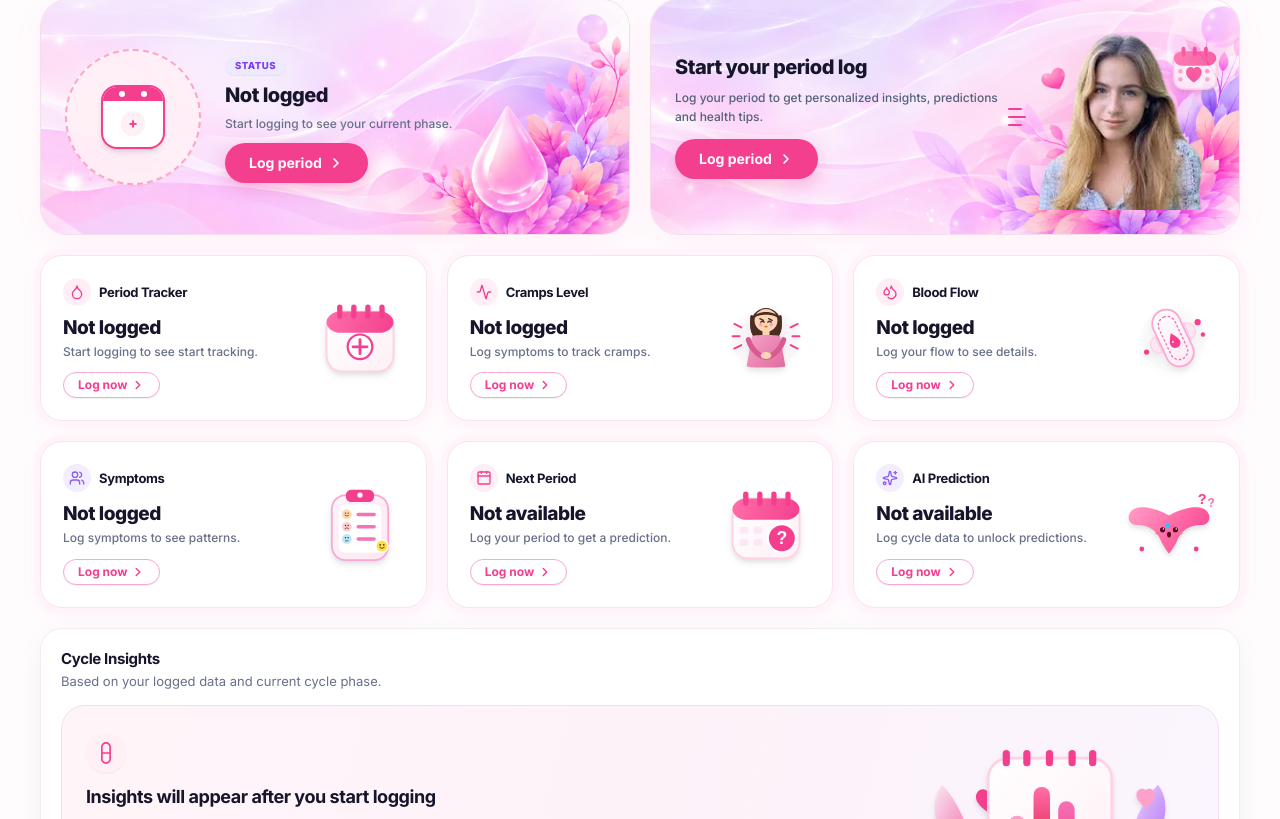
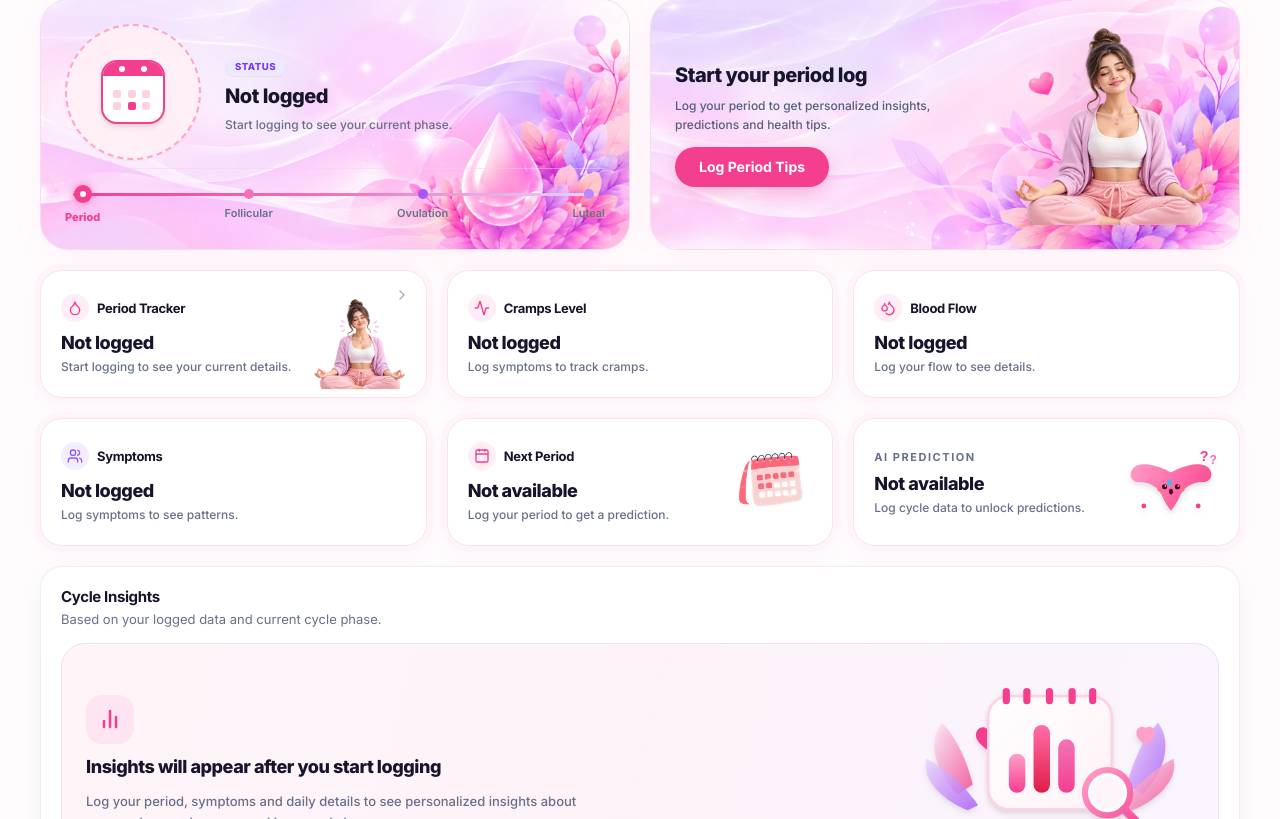
Before and after one commit to Shabithasureshkumar/menstruation, a React (Vite) app: page / in a window 1280 px wide. Shown: the part 341-1160 px from the top of the page. Built offline with nearby package versions, Linux system fonts and the light colour scheme.

Commit message:
feat: complete unlogged empty state UI matching reference design exactly

```diff
--- a/src/components/overview/CycleInsightsSection.tsx
+++ b/src/components/overview/CycleInsightsSection.tsx
@@ -1,5 +1,5 @@
 import React from 'react';
-import { ChevronRight, Pill, Smile, Sparkles, Zap } from 'lucide-react';
+import { Smile, Sparkles, Zap } from 'lucide-react';
 import type { EnergyLevel, MoodType } from '../../types/dailyLog';
 import type { CyclePhase } from '../../types/cycle';
 import { PHASE_CONTENT } from '../../data/phaseContent';
@@ -55,7 +55,6 @@ export const CycleInsightsSection: React.FC<CycleInsightsSectionProps> = ({
   mood,
   phase,
   isPeriodLogged = false,
-  onLogPeriod,
 }) => {
   const content = phase ? PHASE_CONTENT[phase] : null;
 
@@ -72,28 +71,21 @@ export const CycleInsightsSection: React.FC<CycleInsightsSectionProps> = ({
           style={{ background: 'linear-gradient(105deg, #FFF5F9 0%, #FDF2F8 50%, #FAF5FF 100%)' }}
         >
           <div className="flex-1 min-w-0 space-y-2.5 z-10">
-            <div className="w-10 h-10 rounded-full bg-[#FFF0F6] text-[#F43F8F] flex items-center justify-center shadow-2xs" aria-hidden="true">
-              <Pill className="w-5 h-5 -rotate-45" />
+            <div className="w-12 h-12 rounded-2xl bg-[#FFE4F1] text-[#F43F8F] flex items-center justify-center shadow-2xs" aria-hidden="true">
+              <svg viewBox="0 0 24 24" fill="none" stroke="currentColor" strokeWidth="2.5" strokeLinecap="round" strokeLinejoin="round" className="w-6 h-6">
+                <path d="M18 20V10" />
+                <path d="M12 20V4" />
+                <path d="M6 20v-6" />
+              </svg>
             </div>
 
-            <h3 className="text-base sm:text-lg font-bold text-[#17152B] tracking-tight">
+            <h3 className="text-base sm:text-lg font-extrabold text-[#17152B] tracking-tight">
               Insights will appear after you start logging
             </h3>
 
-            <p className="text-xs sm:text-sm text-[#68708A] font-medium leading-relaxed max-w-lg">
+            <p className="text-xs sm:text-[13px] text-[#68708A] font-medium leading-relaxed max-w-lg">
               Log your period, symptoms and daily details to see personalized insights about your cycle, mood, energy and hormonal changes.
             </p>
-
-            <div className="pt-2">
-              <button
-                type="button"
-                onClick={onLogPeriod}
-                className="px-6 py-2.5 rounded-full bg-[#F43F8F] hover:bg-[#E02874] text-white text-xs sm:text-sm font-bold shadow-[0_6px_18px_rgba(244,63,143,0.3)] hover:shadow-[0_8px_22px_rgba(244,63,143,0.4)] transition-all cursor-pointer inline-flex items-center gap-1.5"
-              >
-                <span>Log period</span>
-                <ChevronRight className="w-4 h-4 text-white stroke-[2.5]" aria-hidden="true" />
-              </button>
-            </div>
           </div>
 
           <div className="shrink-0 flex items-center justify-center relative select-none">
--- a/src/components/overview/MenstruationStatusCard.tsx
+++ b/src/components/overview/MenstruationStatusCard.tsx
@@ -21,7 +21,6 @@ export const MenstruationStatusCard: React.FC<MenstruationStatusCardProps> = ({
   summary,
   isPeriodLogged = false,
   onOpenAssistant,
-  onLogPeriod,
 }) => {
   const currentDay = summary?.currentCycleDay ?? 5;
   const currentPhase = summary?.currentPhase ?? 'Menstruation';
@@ -41,7 +40,7 @@ export const MenstruationStatusCard: React.FC<MenstruationStatusCardProps> = ({
           className="absolute inset-0 w-full h-full object-cover object-right pointer-events-none select-none -z-0"
         />
 
-        <div className="relative z-10 flex items-center justify-between gap-4 sm:gap-6 w-full my-auto">
+        <div className="relative z-10 flex items-center justify-between gap-4 sm:gap-6 w-full">
           <div className="flex items-center gap-4 sm:gap-6 min-w-0">
             {/* Dashed circular ring with 3D Calendar + icon matching reference */}
             <div
@@ -53,9 +52,14 @@ export const MenstruationStatusCard: React.FC<MenstruationStatusCardProps> = ({
                   <span className="w-1.5 h-1.5 rounded-full bg-white" />
                   <span className="w-1.5 h-1.5 rounded-full bg-white" />
                 </div>
-                <span className="w-6 h-6 rounded-full bg-[#FFF0F6] text-[#F43F8F] flex items-center justify-center font-black text-sm mt-3 shadow-2xs">
-                  +
-                </span>
+                <div className="w-full grid grid-cols-3 gap-1 px-2.5 pt-4">
+                  <span className="w-2 h-2 rounded-xs bg-[#FFD1E3]" />
+                  <span className="w-2 h-2 rounded-xs bg-[#FFD1E3]" />
+                  <span className="w-2 h-2 rounded-xs bg-[#FFD1E3]" />
+                  <span className="w-2 h-2 rounded-xs bg-[#FFD1E3]" />
+                  <span className="w-2 h-2 rounded-xs bg-[#F43F8F]" />
+                  <span className="w-2 h-2 rounded-xs bg-[#FFD1E3]" />
+                </div>
               </div>
             </div>
 
@@ -81,17 +85,49 @@ export const MenstruationStatusCard: React.FC<MenstruationStatusCardProps> = ({
               >
                 Start logging to see your current phase.
               </p>
+            </div>
+          </div>
+        </div>
 
-              <div className="pt-1">
-                <button
-                  type="button"
-                  onClick={onLogPeriod}
-                  className="px-5 sm:px-6 py-2.5 rounded-full bg-[#F43F8F] hover:bg-[#E02874] text-white text-xs sm:text-sm font-bold shadow-[0_6px_18px_rgba(244,63,143,0.3)] hover:shadow-[0_8px_22px_rgba(244,63,143,0.4)] transition-all cursor-pointer inline-flex items-center gap-1.5"
-                >
-                  <span>Log period</span>
-                  <ChevronRight className="w-4 h-4 text-white stroke-[2.5]" aria-hidden="true" />
-                </button>
-              </div>
+        {/* Bottom: Horizontal Phase Timeline */}
+        <div className="relative z-10 pt-4 mt-2 border-t border-pink-200/50">
+          <div className="relative w-full">
+            <div
+              className="absolute top-2 left-2 right-2 h-[3.5px] rounded-full bg-gradient-to-r from-[#F43F8F] via-[#F472B6] via-[#C084FC] to-[#DDD6FE]"
+              aria-hidden="true"
+            />
+
+            <div className="relative flex items-center justify-between">
+              {PHASES.map((p) => {
+                const isPeriod = p.id === 'Period';
+                return (
+                  <div key={p.id} className="flex flex-col items-center">
+                    <span
+                      aria-hidden="true"
+                      className={`rounded-full transition-all ${
+                        isPeriod
+                          ? 'w-4.5 h-4.5 bg-[#F43F8F] ring-3 ring-pink-300/80 shadow-[0_0_8px_rgba(244,63,143,0.6)] flex items-center justify-center'
+                          : p.id === 'Follicular'
+                          ? 'w-2.5 h-2.5 bg-[#F472B6]'
+                          : p.id === 'Ovulation'
+                          ? 'w-2.5 h-2.5 bg-[#A855F7]'
+                          : 'w-2.5 h-2.5 bg-[#C084FC]'
+                      }`}
+                    >
+                      {isPeriod && (
+                        <span className="w-1.5 h-1.5 rounded-full bg-white block" />
+                      )}
+                    </span>
+                    <span
+                      className={`text-[10.5px] sm:text-[11px] mt-1.5 ${
+                        isPeriod ? 'font-black text-[#F43F8F]' : 'font-semibold text-[#68708A]'
+                      }`}
+                    >
+                      {p.label}
+                    </span>
+                  </div>
+                );
+              })}
             </div>
           </div>
         </div>
--- a/src/components/overview/MetricCard.tsx
+++ b/src/components/overview/MetricCard.tsx
@@ -4,15 +4,7 @@ import { surface } from '../common/surface';
 import type { MetricCardData } from '../../types/cycleTracker';
 import periodImg from '../../assets/period-illustration.webp';
 import nextPeriodImg from '../../assets/next-period.webp';
-import regularityImg from '../../assets/cycle-regularity.webp';
-import {
-  Visual3DCalendarPlus,
-  Visual3DCrampsGirl,
-  Visual3DSanitaryPad,
-  Visual3DClipboardFaces,
-  Visual3DCalendarQuestion,
-  Visual3DUterusQuestion,
-} from './VisualAssets3D';
+import { Visual3DUterusQuestion } from './VisualAssets3D';
 
 interface MetricCardProps {
   card: MetricCardData;
@@ -22,7 +14,6 @@ interface MetricCardProps {
 const imgClass = 'max-w-full max-h-full w-auto h-auto object-contain drop-shadow-xs select-none';
 
 export const MetricCard: React.FC<MetricCardProps> = ({ card, onClick }) => {
-  const isUnlogged = card.value === 'Not logged' || card.value === 'Not available';
 
   const getSmallIcon = () => {
     switch (card.visualType) {
@@ -46,93 +37,64 @@ export const MetricCard: React.FC<MetricCardProps> = ({ card, onClick }) => {
   const iconBg = card.visualType === 'symptoms' || card.visualType === 'ai-prediction' ? 'bg-[#F3EEFF]' : 'bg-[#FFEEF5]';
 
   const getVisual = () => {
-    if (isUnlogged) {
-      switch (card.visualType) {
-        case 'period-tracker-woman':
-          return <Visual3DCalendarPlus className="w-18 h-18 sm:w-22 sm:h-22" />;
-        case 'cramps':
-          return <Visual3DCrampsGirl className="w-18 h-18 sm:w-22 sm:h-22" />;
-        case 'clot':
-          return <Visual3DSanitaryPad className="w-18 h-18 sm:w-22 sm:h-22" />;
-        case 'symptoms':
-          return <Visual3DClipboardFaces className="w-18 h-18 sm:w-22 sm:h-22" />;
-        case 'next-period':
-          return <Visual3DCalendarQuestion className="w-18 h-18 sm:w-22 sm:h-22" />;
-        case 'ai-prediction':
-          return <Visual3DUterusQuestion className="w-20 h-18 sm:w-24 sm:h-22" />;
-        default:
-          return null;
-      }
-    }
-
     switch (card.visualType) {
       case 'period-tracker-woman':
         return (
-          <span className="w-[96px] h-[112px] sm:w-[112px] sm:h-[128px] flex items-end justify-center">
-            <img src={periodImg} alt="" width={112} height={124} loading="lazy" className={imgClass} />
+          <span className="w-[84px] h-[96px] sm:w-[96px] sm:h-[110px] flex items-end justify-center">
+            <img src={periodImg} alt="" width={100} height={110} loading="lazy" className={imgClass} />
           </span>
         );
-      case 'cramps':
-        return <Visual3DCrampsGirl className="w-16 h-16 sm:w-18 sm:h-18" />;
-      case 'clot':
-        return <Visual3DSanitaryPad className="w-16 h-16 sm:w-18 sm:h-18" />;
-      case 'symptoms':
-        return <Visual3DClipboardFaces className="w-16 h-16 sm:w-18 sm:h-18" />;
       case 'next-period':
         return (
-          <span className="w-[88px] h-[80px] sm:w-[96px] sm:h-[86px] flex items-center justify-center">
-            <img src={nextPeriodImg} alt="" width={96} height={86} loading="lazy" className={imgClass} />
+          <span className="w-[76px] h-[70px] sm:w-[84px] sm:h-[76px] flex items-center justify-center">
+            <img src={nextPeriodImg} alt="" width={84} height={76} loading="lazy" className={imgClass} />
           </span>
         );
       case 'ai-prediction':
-        return (
-          <span className="w-[112px] h-[84px] sm:w-[128px] sm:h-[96px] flex items-center justify-center">
-            <img src={regularityImg} alt="" width={128} height={96} loading="lazy" className={imgClass} />
-          </span>
-        );
+        return <Visual3DUterusQuestion className="w-20 h-16 sm:w-24 sm:h-20" />;
       default:
         return null;
     }
   };
 
   const visual = getVisual();
-  const eyebrow = !isUnlogged && card.labelStyle === 'eyebrow';
+  const eyebrow = card.labelStyle === 'eyebrow';
 
   return (
     <button
       type="button"
       onClick={onClick}
-      className={`${surface.halo} group relative w-full text-left p-5 sm:p-5.5 flex items-center justify-between gap-3 min-h-[140px] transition-all duration-200 cursor-pointer hover:-translate-y-0.5 hover:shadow-[0_10px_28px_rgba(236,72,153,0.12)]`}
+      className={`${surface.halo} group relative w-full text-left p-4 sm:p-5 flex items-center justify-between gap-3 min-h-[128px] transition-all duration-200 cursor-pointer hover:-translate-y-0.5 hover:shadow-[0_10px_28px_rgba(236,72,153,0.12)]`}
     >
       <span className="min-w-0 flex-1 block">
         {eyebrow ? (
-          <span className="block text-[11px] font-medium text-[#4B5563] tracking-[0.12em] uppercase">{card.label}</span>
+          <span className="block text-[11px] font-bold text-[#68708A] tracking-[0.14em] uppercase">{card.label}</span>
         ) : (
           <span className="flex items-center gap-2">
-            <span className={`w-7 h-7 rounded-full ${iconBg} flex items-center justify-center shrink-0`} aria-hidden="true">
+            <span className={`w-6 h-6 sm:w-7 sm:h-7 rounded-full ${iconBg} flex items-center justify-center shrink-0`} aria-hidden="true">
               {getSmallIcon()}
             </span>
             <span className="text-xs sm:text-[13px] font-bold text-[#17152B] tracking-tight">{card.label}</span>
           </span>
         )}
-        <span className={`block ${eyebrow ? 'mt-2' : 'mt-2.5'} text-lg sm:text-[19px] font-extrabold text-[#17152B] tracking-tight leading-tight break-words`}>
+        <span className={`block ${eyebrow ? 'mt-2' : 'mt-2.5'} text-base sm:text-[18px] font-black text-[#17152B] tracking-tight leading-tight break-words`}>
           {card.value}
         </span>
-        <span className="block mt-1 text-xs text-[#68708A] font-medium leading-snug break-words whitespace-pre-line">
+        <span className="block mt-1 text-[11.5px] sm:text-xs text-[#68708A] font-medium leading-snug break-words whitespace-pre-line">
           {card.description}
         </span>
-        {isUnlogged ? (
-          <span className="inline-flex items-center gap-1 mt-3 px-3.5 py-1 rounded-full border border-[#F9A8D4] bg-white text-[#F43F8F] text-xs font-bold shadow-2xs group-hover:bg-[#FFF0F6] transition-colors">
-            <span>Log now</span>
-            <ChevronRight className="w-3.5 h-3.5 stroke-[2.5]" aria-hidden="true" />
-          </span>
-        ) : null}
         {card.actionLabel && <span className="sr-only">. {card.actionLabel}</span>}
       </span>
       {visual && (
-        <span className="shrink-0 self-center" aria-hidden="true">
+        <span className="shrink-0 self-center -my-3" aria-hidden="true">
           {visual}
         </span>
+      )}
+      {card.visualType === 'period-tracker-woman' && (
+        <ChevronRight
+          className="absolute top-4 right-4 w-4 h-4 text-[#A0AEC0] group-hover:text-[#F43F8F] transition-colors"
+          aria-hidden="true"
+        />
       )}
     </button>
   );
--- a/src/components/overview/PeriodHeroCard.tsx
+++ b/src/components/overview/PeriodHeroCard.tsx
@@ -1,12 +1,9 @@
 import React from 'react';
 import { ChevronRight } from 'lucide-react';
 import illustration from '../../assets/period-illustration.webp';
-import patientAvatar from '../../assets/patient-avatar.webp';
 import heroBg from '../../assets/period-hero-bg.png';
 import { navigateToTab } from '../../lib/router';
 import type { CyclePhase } from '../../types/cycle';
-
-import { Visual3DCalendar } from './VisualAssets3D';
 
 interface PeriodHeroCardProps {
   phase: CyclePhase | null;
@@ -56,38 +53,22 @@ export const PeriodHeroCard: React.FC<PeriodHeroCardProps> = ({
             <div className="pt-1">
               <button
                 type="button"
-                onClick={handleLog}
+                onClick={onViewTips}
                 className="px-5 sm:px-6 py-2.5 rounded-full bg-[#F43F8F] hover:bg-[#E02874] text-white text-xs sm:text-sm font-bold shadow-[0_6px_18px_rgba(244,63,143,0.3)] hover:shadow-[0_8px_22px_rgba(244,63,143,0.4)] transition-all cursor-pointer inline-flex items-center gap-1.5"
               >
-                <span>Log period</span>
-                <ChevronRight className="w-4 h-4 text-white stroke-[2.5]" aria-hidden="true" />
+                <span>Log Period Tips</span>
               </button>
             </div>
           </div>
 
-          {/* Right Column: Woman illustration with action pointer rays matching reference */}
-          <div className="relative shrink-0 flex items-center justify-center self-center sm:self-center pr-2 select-none">
-            {/* Mini Calendar in background */}
-            <div className="hidden md:block absolute -right-2 top-4 pointer-events-none opacity-80" aria-hidden="true">
-              <Visual3DCalendar className="w-14 h-14" />
-            </div>
-
-            {/* Decorative pink sparkle / pointer rays */}
-            <div
-              className="hidden sm:flex flex-col gap-1 absolute -left-6 top-1/2 -translate-y-1/2 pointer-events-none"
-              aria-hidden="true"
-            >
-              <span className="w-3.5 h-[2px] bg-[#F43F8F] -rotate-20 rounded-full block" />
-              <span className="w-4.5 h-[2px] bg-[#F43F8F] rounded-full block my-0.5" />
-              <span className="w-3.5 h-[2px] bg-[#F43F8F] rotate-20 rounded-full block" />
-            </div>
-
+          {/* Right Column: 3D Female Meditation illustration */}
+          <div className="relative shrink-0 flex items-end justify-center self-end sm:self-end pr-0 select-none">
             <img
-              src={patientAvatar}
-              alt=""
-              width={180}
-              height={180}
-              className="w-[120px] sm:w-[150px] md:w-[175px] h-auto object-contain select-none filter drop-shadow-[0_10px_20px_rgba(236,72,153,0.18)] relative z-10"
+              src={illustration}
+              alt="Meditation & wellness"
+              width={210}
+              height={185}
+              className="w-[140px] sm:w-[170px] md:w-[195px] lg:w-[210px] h-auto object-contain object-bottom select-none filter drop-shadow-[0_10px_20px_rgba(236,72,153,0.25)] relative z-10"
             />
           </div>
         </div>
--- a/src/pages/MenstruationOverviewPage.tsx
+++ b/src/pages/MenstruationOverviewPage.tsx
@@ -83,7 +83,7 @@ export const MenstruationOverviewPage: React.FC = () => {
           id: 'period',
           label: 'Period Tracker',
           value: 'Not logged',
-          description: 'Start logging to see start tracking.',
+          description: 'Start logging to see your current details.',
           visualType: 'period-tracker-woman',
           actionLabel: 'Log period',
           target: 'dailyLog',
@@ -126,7 +126,8 @@ export const MenstruationOverviewPage: React.FC = () => {
         },
         {
           id: 'regularity',
-          label: 'AI Prediction',
+          label: 'AI PREDICTION',
+          labelStyle: 'eyebrow',
           value: 'Not available',
           description: 'Log cycle data to unlock predictions.',
           visualType: 'ai-prediction',
```
Also changed, not shown: src/components/overview/AIRecommendationCard.tsx (+15 -1 lines).
